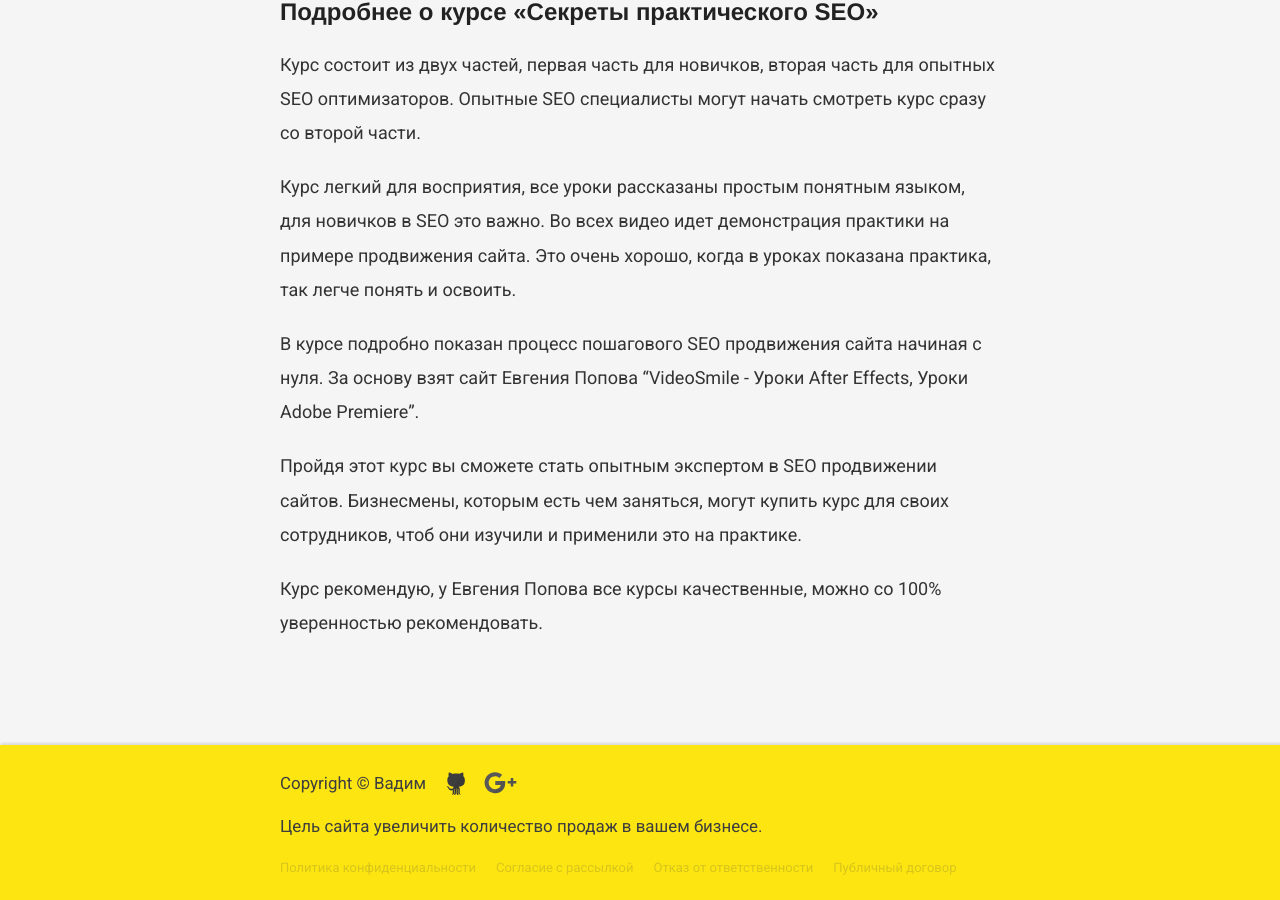
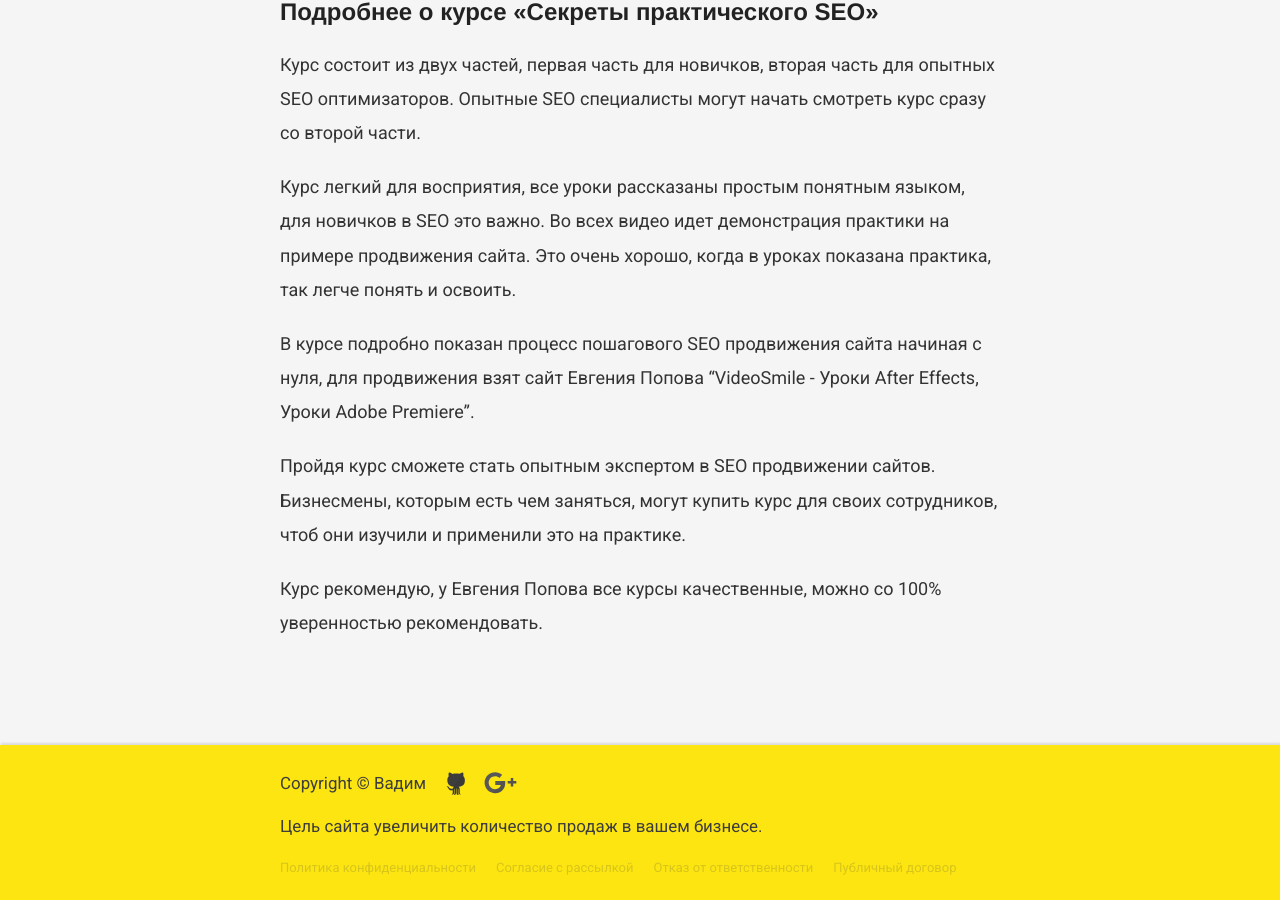
Before and after one commit to VadymVolos/vadymvolos.github.io, a Jekyll site: the page built from _posts/digital-marketing/2017-01-22-sekrety-seo-popov-kupon-skidka.md, in a window 1280 px wide and 900 px high, scrolled down 1245 px. Built offline with Jekyll 4.4.1, drawn with Linux system fonts in a browser that asks for light colours; nearby versions of some CDN libraries; comment, search, counter and statistics services are not loaded.

Commit message:
Update 2017-01-22-sekrety-seo-popov-kupon-skidka.md

```diff
--- a/_posts/digital-marketing/2017-01-22-sekrety-seo-popov-kupon-skidka.md
+++ b/_posts/digital-marketing/2017-01-22-sekrety-seo-popov-kupon-skidka.md
@@ -31,8 +31,8 @@
 
 Курс легкий для восприятия, все уроки рассказаны простым понятным языком, для новичков в SEO это важно. Во всех видео идет демонстрация практики на примере продвижения сайта. Это очень хорошо, когда в уроках показана практика, так легче понять и освоить.
 
-В курсе подробно показан процесс пошагового SEO продвижения сайта начиная с нуля. За основу взят сайт Евгения Попова "VideoSmile - Уроки After Effects, Уроки Adobe Premiere".
+В курсе подробно показан процесс пошагового SEO продвижения сайта начиная с нуля, для продвижения взят сайт Евгения Попова "VideoSmile - Уроки After Effects, Уроки Adobe Premiere".
 
-Пройдя этот курс вы сможете стать опытным экспертом в SEO продвижении сайтов. Бизнесмены, которым есть чем заняться, могут купить курс для своих сотрудников, чтоб они изучили и применили это на практике.
+Пройдя курс сможете стать опытным экспертом в SEO продвижении сайтов. Бизнесмены, которым есть чем заняться, могут купить курс для своих сотрудников, чтоб они изучили и применили это на практике.
 
 Курс рекомендую, у Евгения Попова все курсы качественные, можно со 100% уверенностью рекомендовать.
```
